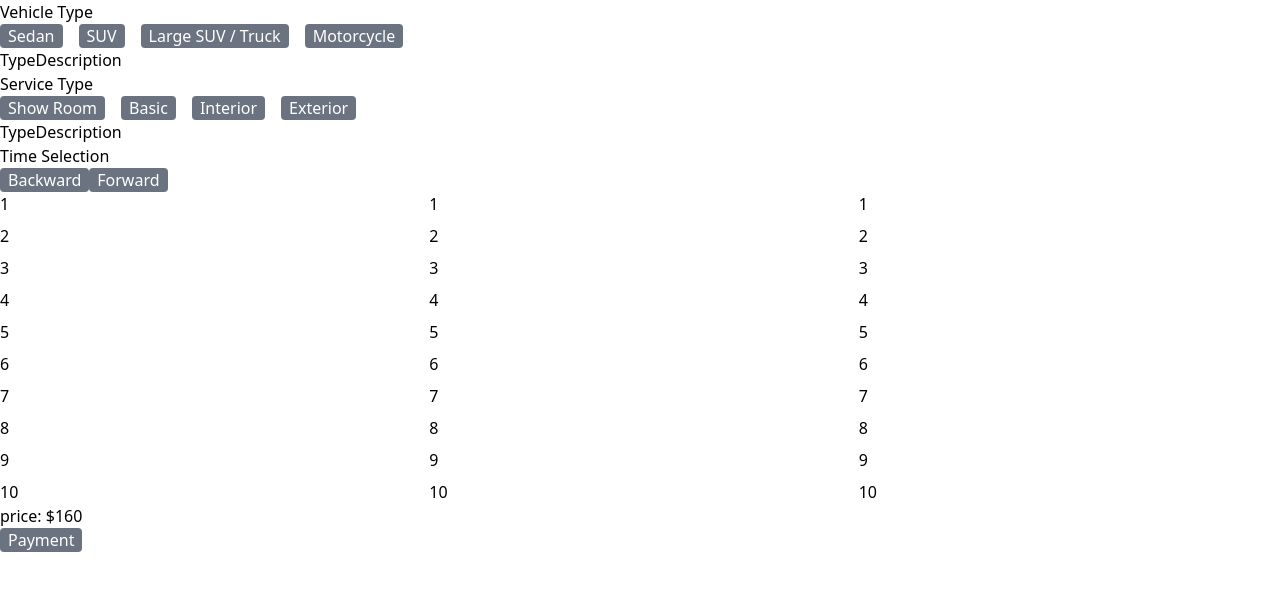
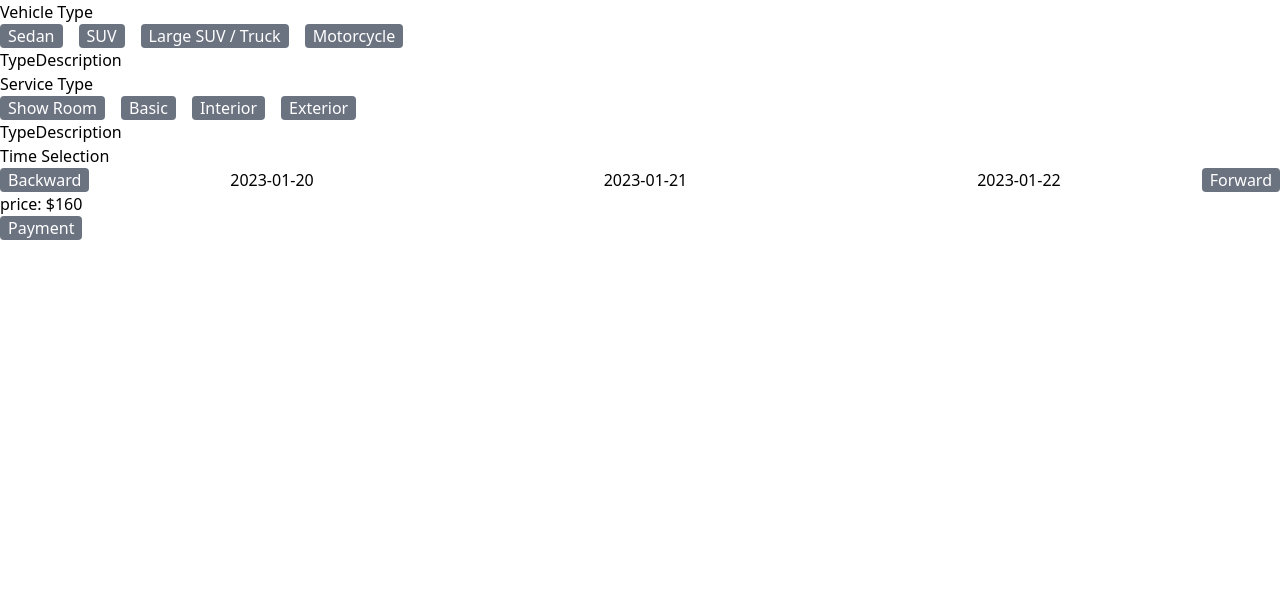
Before and after one commit to hannah-habibpour/jayplus, a React (Create React App) app: page / in a window 1280 px wide. Shown: the top 590 px of the page. Built offline with nearby package versions, Linux system fonts and the light colour scheme; the HTML template or start-up script is replaced by a standard one.

Commit message:
Edited DayColumn

```diff
--- a/src/components/booking/timeSelection/CalendarView.jsx
+++ b/src/components/booking/timeSelection/CalendarView.jsx
@@ -3,10 +3,11 @@ import DayColumnList from "./DayColumnList"
 
 function CalendarView() {
   return (
-    <div>
+    <div className="flex w-full justify-between">
     <UpdateDayButton children='Backward'/>
+    <DayColumnList />
     <UpdateDayButton children='Forward'/>
-    <DayColumnList />
+
     </div>
   )
 }
--- a/src/components/booking/timeSelection/DayColumn.jsx
+++ b/src/components/booking/timeSelection/DayColumn.jsx
@@ -1,16 +1,8 @@
+import React from 'react'
 
-function DayColumn() {
-
-    const divs = Array.from({ length: 10 }, (_, index) => (
-          <div key={index}>{index + 1}</div>
-        ))
-
+function DayColumn({date}) {
   return (
-    <>
-        <div className="grid grid-rows-10 grid-col-1 gap-2">
-            {divs}
-        </div>
-    </>
+    <div>{date}</div>
   )
 }
 
--- a/src/components/booking/timeSelection/DayColumnList.jsx
+++ b/src/components/booking/timeSelection/DayColumnList.jsx
@@ -2,10 +2,10 @@ import DayColumn from "./DayColumn"
 
 function DayColumnList() {
   return (
-    <div className="grid grid-cols-3 gap-2">
-        <DayColumn />
-        <DayColumn />
-        <DayColumn />
+    <div className="grid grid-cols-3 gap-2 w-full justify-between  text-center">
+        <DayColumn date='2023-01-20'/>
+        <DayColumn date='2023-01-21'/>
+        <DayColumn date='2023-01-22'/>
     </div>
   )
 }
```
